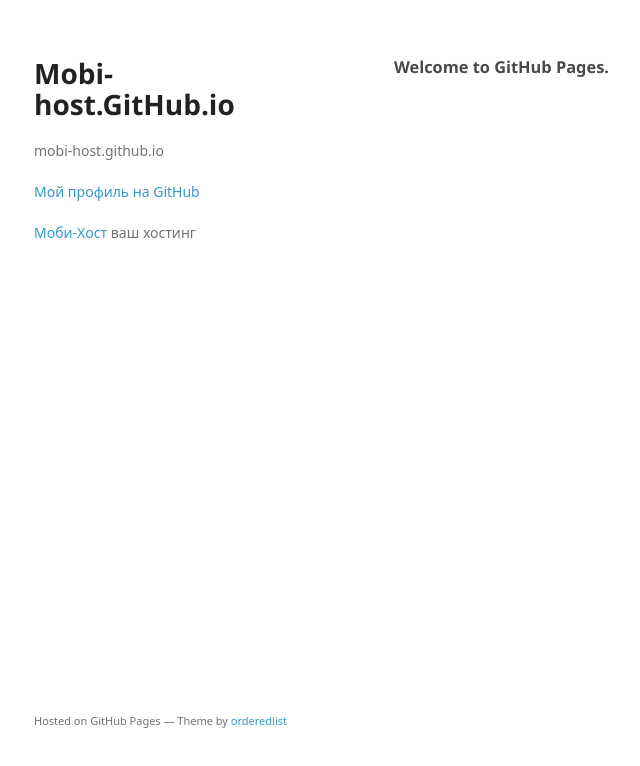
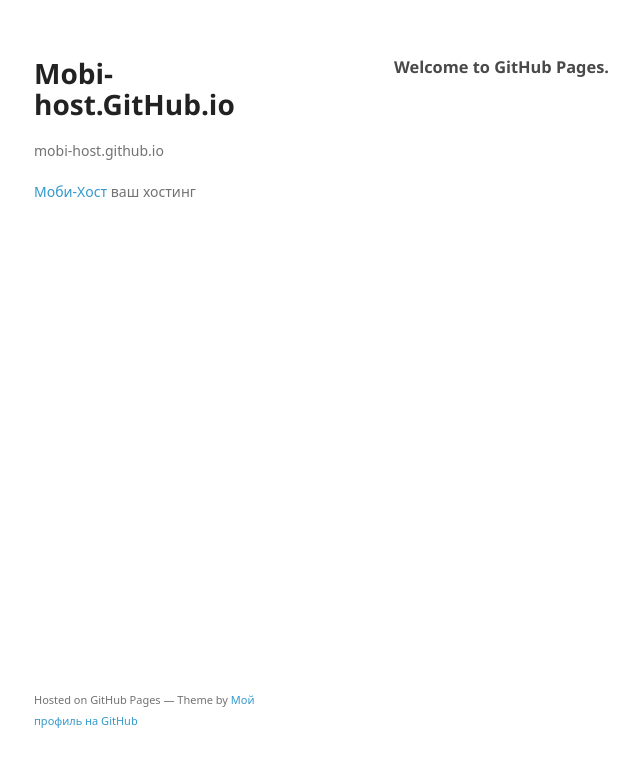
Before and after one commit to mobi-host/mobi-host.github.io, a plain HTML site: page index.html in a window 1280 px wide. Shown: the whole page, without its empty margins (176-816 px from the left). Drawn offline with Linux system fonts and the light colour scheme; a web font is replaced by a local one.

Commit message:
update
update

```diff
--- a/index.html
+++ b/index.html
@@ -3,7 +3,7 @@
   <head>
     <meta charset="utf-8">
     <meta http-equiv="X-UA-Compatible" content="chrome=1">
-    <title>Mobi-host.GitHub.io by mobi-host</title>
+    <title>Mobi-host.GitHub.io Хостинговая компания</title>
 
     <link rel="stylesheet" href="stylesheets/styles.css">
     <link rel="stylesheet" href="stylesheets/github-light.css">
@@ -18,7 +18,6 @@
         <h1>Mobi-host.GitHub.io</h1>
         <p>mobi-host.github.io</p>
 
-        <p class="view"><a href="https://github.com/mobi-host">Мой профиль на GitHub</a></p>
         <p class="view"><a href="https://mobi-host.com">Моби-Хост</a> ваш хостинг</p>
 
       </header>
@@ -27,7 +26,7 @@
 <a id="welcome-to-github-pages" class="anchor" href="#welcome-to-github-pages" aria-hidden="true"><span aria-hidden="true" class="octicon octicon-link"></span></a>Welcome to GitHub Pages.</h3>
       </section>
       <footer>
-        <p><small>Hosted on GitHub Pages &mdash; Theme by <a href="https://github.com/orderedlist">orderedlist</a></small></p>
+        <p><small>Hosted on GitHub Pages &mdash; Theme by <a href="https://github.com/mobi-host">Мой профиль на GitHub</a></small></p>
       </footer>
     </div>
     <script src="javascripts/scale.fix.js"></script>
```
